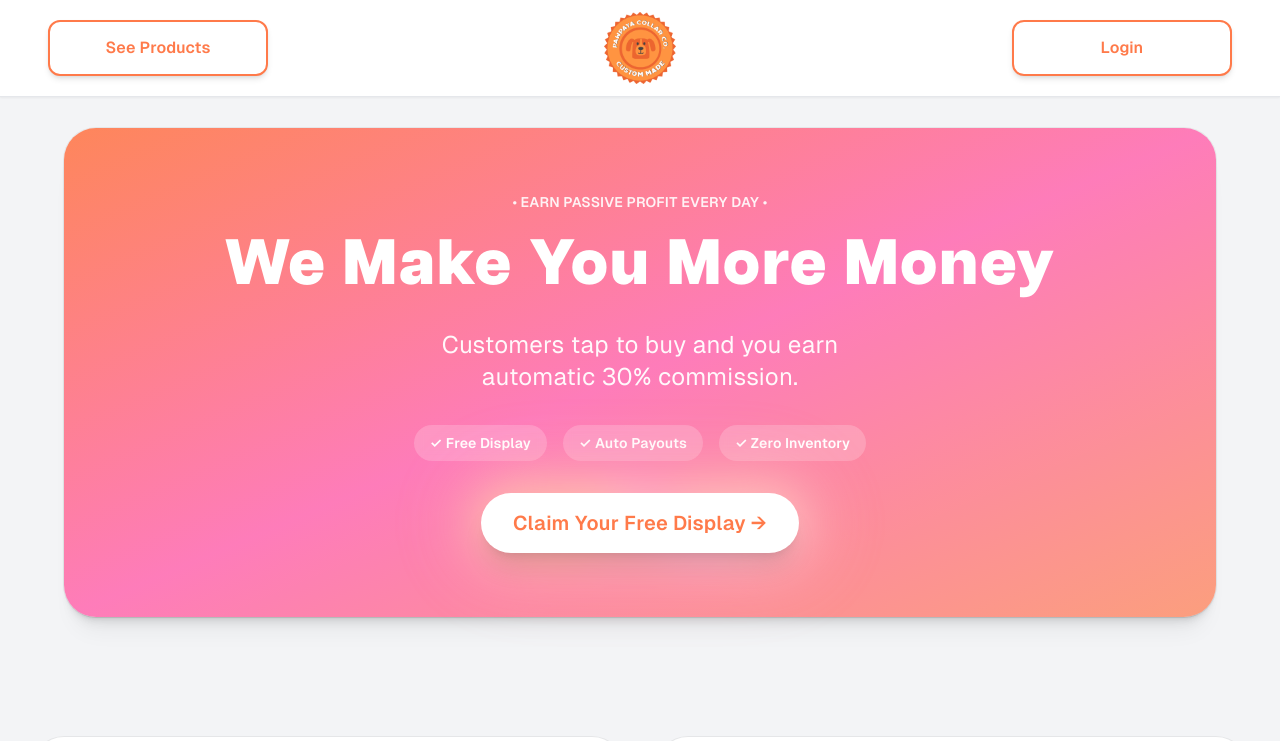
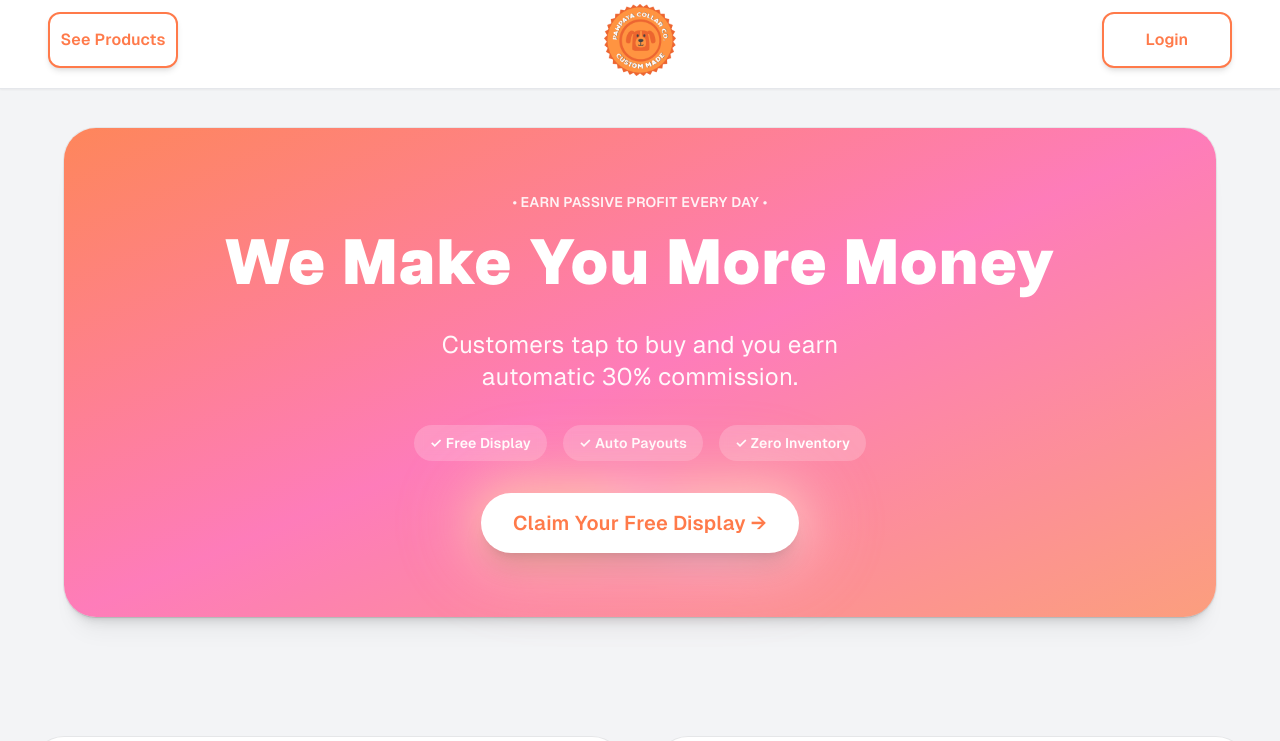
Before and after one commit to pawpayaco/tapify-marketplace, a Next.js app: page / in a window 1280 px wide. Shown: the top 741 px of the page. Built offline with nearby package versions, Linux system fonts and the light colour scheme; no server answers.

Commit message:
Sync latest UID and Priority Display fixes

```diff
--- a/components/navbar.js
+++ b/components/navbar.js
@@ -20,8 +20,8 @@ export default function Navbar() {
           pointerEvents: 'none'
         }}
       />
-      <nav className="fixed top-0 left-0 right-0 z-50 border-b border-gray-200 shadow-sm bg-white">
-        <div className="max-w-[1800px] mx-auto px-4 sm:px-8 lg:px-12 pt-2 pb-2">
+      <nav className="fixed top-0 left-0 right-0 z-50 border-b border-gray-200 shadow-sm bg-white/95 backdrop-blur-sm">
+        <div className="max-w-[1800px] mx-auto px-4 sm:px-8 lg:px-12 pb-2">
         <div className="flex justify-between items-center h-16 sm:h-20">
           {/* Left: See Products Button */}
           <div className="flex-1 flex justify-start">
@@ -29,7 +29,7 @@ export default function Navbar() {
               href="https://pawpayaco.com/products/diy-builder-kit-copy"
               target="_blank"
               rel="noopener noreferrer"
-              className="py-2.5 sm:py-3.5 font-bold text-sm sm:text-base text-[#ff7a4a] bg-white border-2 border-[#ff7a4a] rounded-xl shadow-md whitespace-nowrap w-[161px] sm:w-[220px] text-center"
+              className="py-2.5 sm:py-3.5 font-bold text-sm sm:text-base text-[#ff7a4a] bg-white border-2 border-[#ff7a4a] rounded-xl shadow-md whitespace-nowrap w-[130px] text-center"
             >
               See Products
             </Link>
@@ -56,14 +56,14 @@ export default function Navbar() {
             {user ? (
               <Link
                 href="/onboard/dashboard"
-                className="py-2.5 sm:py-3.5 font-bold text-sm sm:text-base text-[#ff7a4a] bg-white border-2 border-[#ff7a4a] rounded-xl shadow-md whitespace-nowrap w-[161px] sm:w-[220px] text-center"
+                className="py-2.5 sm:py-3.5 font-bold text-sm sm:text-base text-[#ff7a4a] bg-white border-2 border-[#ff7a4a] rounded-xl shadow-md whitespace-nowrap w-[130px] text-center"
               >
                 Dashboard
               </Link>
             ) : (
               <Link
                 href="/login"
-                className="py-2.5 sm:py-3.5 font-bold text-sm sm:text-base text-[#ff7a4a] bg-white border-2 border-[#ff7a4a] rounded-xl shadow-md whitespace-nowrap w-[161px] sm:w-[220px] text-center"
+                className="py-2.5 sm:py-3.5 font-bold text-sm sm:text-base text-[#ff7a4a] bg-white border-2 border-[#ff7a4a] rounded-xl shadow-md whitespace-nowrap w-[130px] text-center"
               >
                 Login
               </Link>
```
